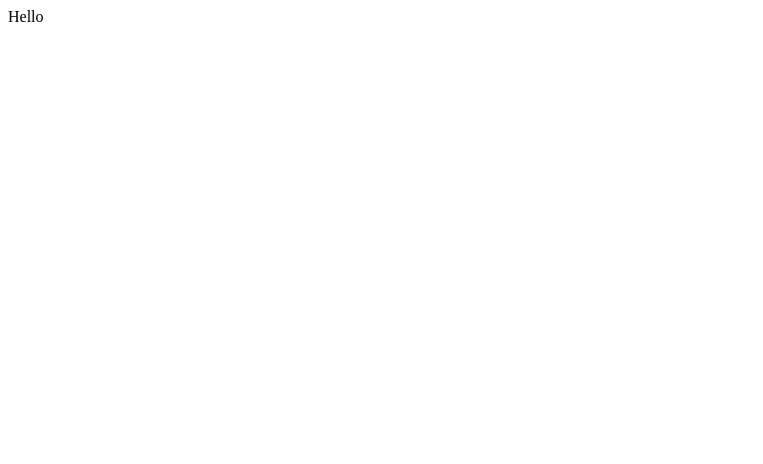
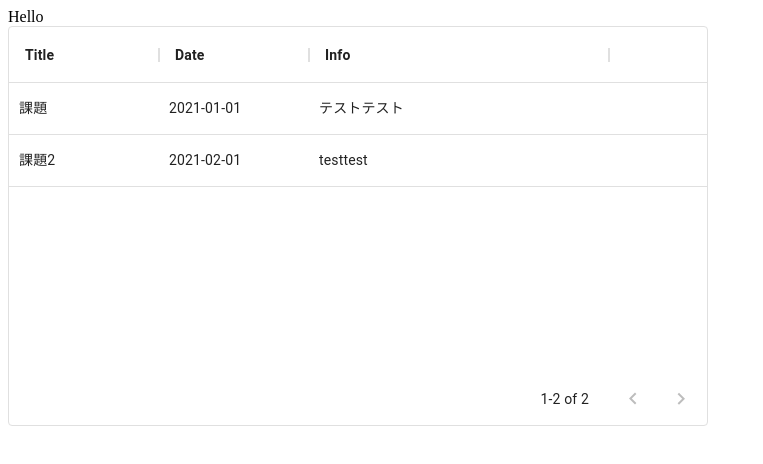
Before and after one commit to KouheiFurukawa/memo-app, a React app: page / in a window 1280 px wide. Shown: the top 464 px of the page, without its empty margins (0-763 px from the left). Built offline with nearby package versions, Linux system fonts and the light colour scheme; the HTML template or start-up script is replaced by a standard one.

Commit message:
implement table

```diff
--- a/package.json
+++ b/package.json
@@ -10,6 +10,7 @@
   },
   "dependencies": {
     "@material-ui/core": "^4.11.4",
+    "@material-ui/data-grid": "^4.0.0-alpha.31",
     "react": "^17.0.2",
     "react-dom": "^17.0.2",
     "react-redux": "^7.2.4",
@@ -21,11 +22,13 @@
     "@babel/preset-react": "^7.14.5",
     "babel-eslint": "^10.1.0",
     "babel-loader": "^8.2.2",
+    "css-loader": "^5.2.6",
     "eslint": "^7.28.0",
     "eslint-loader": "^4.0.2",
     "eslint-plugin-react": "^7.24.0",
     "file-loader": "^6.2.0",
     "html-webpack-plugin": "^5.3.1",
+    "style-loader": "^2.0.0",
     "webpack": "^5.38.1",
     "webpack-cli": "^3.3.12",
     "webpack-dev-server": "^3.11.2"
--- /dev/null
+++ b/src/component/TableComponent.jsx
@@ -0,0 +1,32 @@
+import React from "react";
+import { DataGrid } from '@material-ui/data-grid';
+import '../style/table.css'
+
+const TableComponent = (props) => {
+    const columns = [
+        { field: 'title', headerName: 'Title', width: 150 },
+        { field: 'date', headerName: 'Date', width: 150 },
+        { field: 'info', headerName: 'Info', width: 300 },
+    ]
+    const data = [
+        {
+            id: 0,
+            title: '課題',
+            date: '2021-01-01',
+            info: 'テストテスト'
+        },
+        {
+            id: 1,
+            title: '課題2',
+            date: '2021-02-01',
+            info: 'testtest'
+        }
+    ]
+    return (
+        <div style={{ height: 400, width: 700 }}>
+            <DataGrid rows={data} columns={columns} pageSize={5} />
+        </div>
+    )
+}
+
+export default TableComponent;
--- a/src/container/AppContainer.jsx
+++ b/src/container/AppContainer.jsx
@@ -1,9 +1,11 @@
 import React from 'react';
+import Table from '../component/TableComponent'
 
 const AppContainer = () => {
     return (
         <div>
             Hello
+            <Table/>
         </div>
     );
 };
--- /dev/null
+++ b/src/style/table.css
@@ -0,0 +1,3 @@
+.MuiDataGrid-columnHeaderTitle {
+    font-weight: 600 !important;
+}
--- a/webpack.config.js
+++ b/webpack.config.js
@@ -16,6 +16,7 @@ module.exports = {
         rules: [
             {test: /\.jsx$/, enforce: 'pre', exclude: /node_modules/, loader: 'eslint-loader'},
             {test: /\.jsx?$/, exclude: /node_modules/, loader: 'babel-loader'},
+            {test: /\.css$/, use: ['style-loader', 'css-loader']},
         ],
     },
     resolve: {
```
Also changed, not shown: 1 other file (tests, documents, lock files or other folders).
